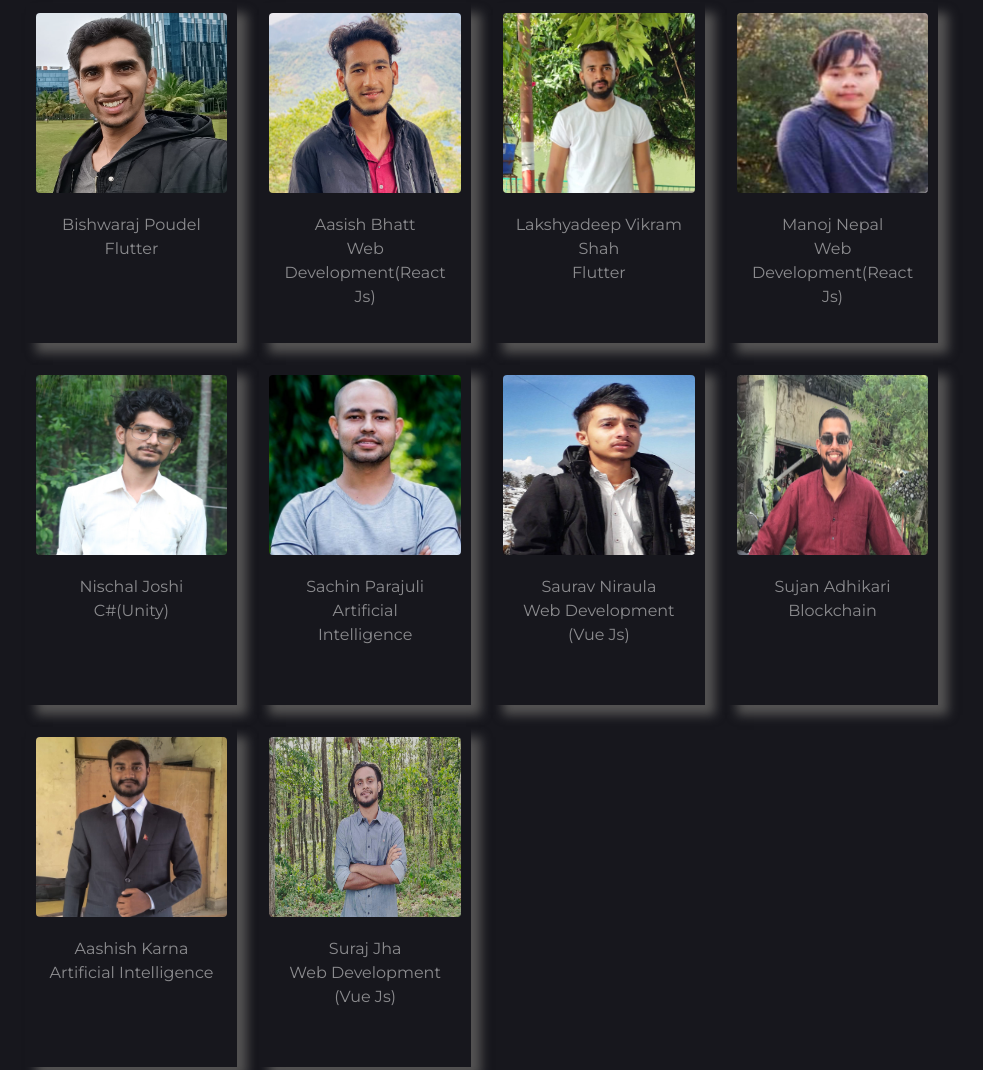
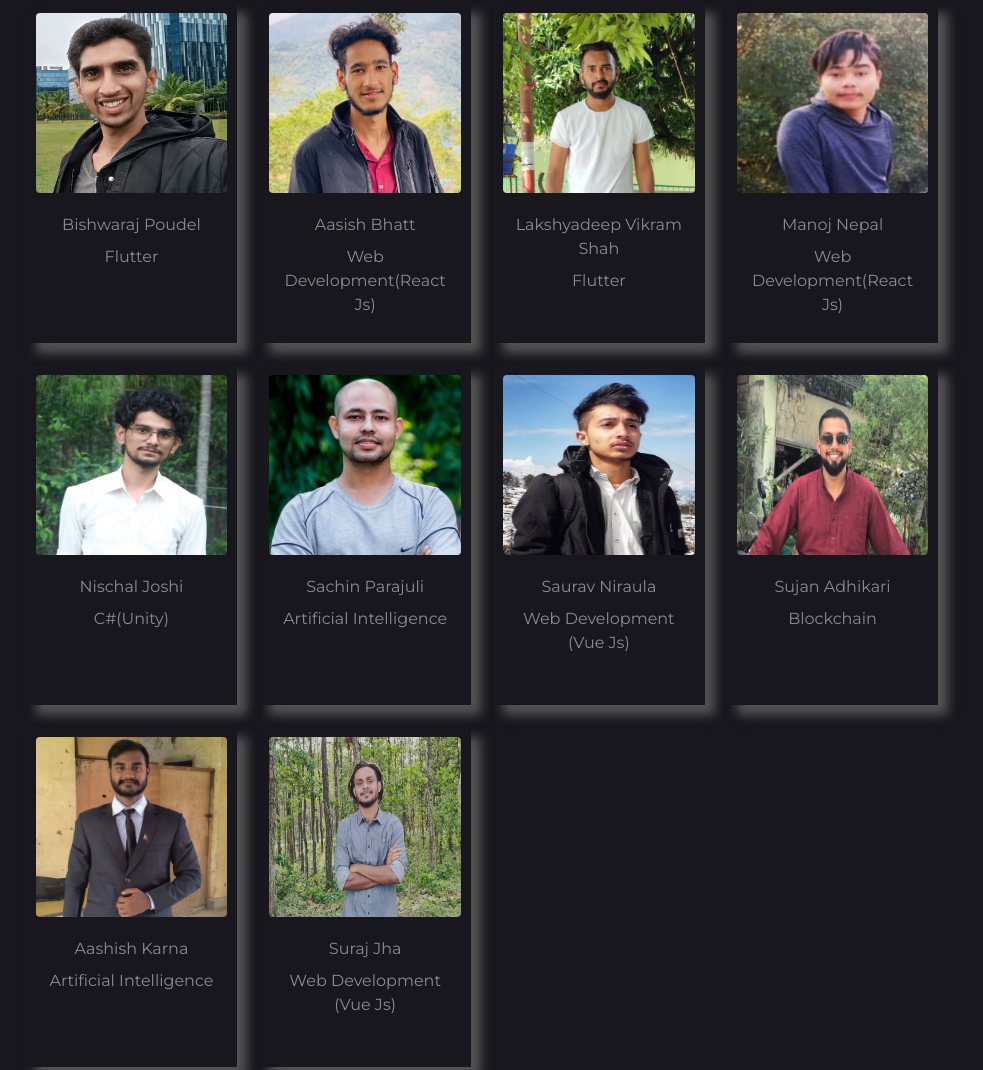
Before and after one commit to delta-ioepc/delta-ioepc, a website: page deltathon/index.html in a window 1280 px wide. Shown: the part 2873-3943 px from the top of the page, without its empty margins (158-1141 px from the left). Drawn offline with Linux system fonts and the light colour scheme.

Commit message:
modified mentor section

```diff
--- a/deltathon/index.html
+++ b/deltathon/index.html
@@ -505,7 +505,7 @@
           <img class=" imgborder" src="../public/Mentors Name/mentors/bishwaraj_poudel.png" alt=""/>
         <div class="textpy">
           <h5 class="  text-[#fff]/50">Bishwaraj Poudel</h5>
-          <p class="  text-[#fff]/50">
+          <p class="py-2  text-[#fff]/50">
             Flutter
           </p>
         </div>
@@ -516,7 +516,7 @@
           <img class="imgborder" src="../public/Mentors Name/mentors/aasish_bhatt.png" alt=""/>
         <div class="textpy">
           <h5 class="  text-[#fff]/50">Aasish Bhatt</h5>
-          <p class=" text-[#fff]/50">
+          <p class="py-2 text-[#fff]/50">
             Web Development(React Js)
           </p>
         </div>
@@ -527,7 +527,7 @@
           <img class="imgborder" src="../public/Mentors Name/mentors/lakshyadeep.png" alt=""/>
         <div class="textpy">
           <h5 class="  text-[#fff]/50">Lakshyadeep Vikram Shah</h5>
-          <p class="  text-[#fff]/50">
+          <p class="py-2  text-[#fff]/50">
             Flutter
           </p>
         </div>
@@ -538,7 +538,7 @@
           <img class="imgborder" src="../public/Mentors Name/mentors/manoj_nepali.png" alt=""/>
         <div class="textpy">
           <h5 class="  text-[#fff]/50">Manoj Nepal</h5>
-          <p class="  text-[#fff]/50">
+          <p class="py-2  text-[#fff]/50">
             Web Development(React Js)
           </p>
         </div>
@@ -548,8 +548,8 @@
       <div class="">
           <img class="imgborder" src="../public/Mentors Name/mentors/nischal_joshi.png" alt=""/>
         <div class="textpy">
-          <h5 class="max-w-[90%] sm:max-w-[80%] md:max-w-[70%] mx-auto  text-[#fff]/50">Nischal Joshi</h5>
-          <p class="max-w-[90%] sm:max-w-[80%] md:max-w-[70%] mx-auto  text-[#fff]/50">
+          <h5 class="  text-[#fff]/50">Nischal Joshi</h5>
+          <p class="py-2  text-[#fff]/50">
             C#(Unity)
           </p>
         </div>
@@ -559,8 +559,8 @@
       <div class="">
           <img class="imgborder" src="../public/Mentors Name/mentors/sachin_parajuli.jpg" alt=""/>
         <div class="textpy">
-          <h5 class="max-w-[90%] sm:max-w-[80%] md:max-w-[70%] mx-auto  text-[#fff]/50">Sachin Parajuli</h5>
-          <p class="max-w-[90%] sm:max-w-[80%] md:max-w-[70%] mx-auto  text-[#fff]/50">
+          <h5 class="  text-[#fff]/50">Sachin Parajuli</h5>
+          <p class=" py-2 text-[#fff]/50">
             Artificial Intelligence
           </p>
         </div>
@@ -571,7 +571,7 @@
           <img class="imgborder" src="../public/Mentors Name/mentors/saurav_niraula.png" alt=""/>
         <div class="textpy">
           <h5 class="  text-[#fff]/50">Saurav Niraula</h5>
-          <p class="  text-[#fff]/50">
+          <p class="py-2  text-[#fff]/50">
             Web Development (Vue Js)
           </p>
         </div>
@@ -582,7 +582,7 @@
           <img class="imgborder" src="../public/Mentors Name/mentors/sujan_adhikari.png" alt=""/>
         <div class="textpy">
           <h5 class="  text-[#fff]/50">Sujan Adhikari</h5>
-          <p class="text-[#fff]/50">
+          <p class="py-2 text-[#fff]/50">
             Blockchain
           </p>
         </div>
@@ -593,7 +593,7 @@
           <img class="imgborder" src="../public/Mentors Name/mentors/aashishkarna.jpg" alt=""/>
         <div class="textpy">
           <h5 class=" text-[#fff]/50">Aashish Karna</h5>
-          <p class=" text-[#fff]/50">
+          <p class="py-2 text-[#fff]/50">
             Artificial Intelligence
           </p>
         </div>
@@ -604,7 +604,7 @@
           <img class="imgborder" src="../public/Mentors Name/mentors/surajjha.jpg" alt=""/>
         <div class="textpy">
           <h5 class=" text-[#fff]/50">Suraj Jha</h5>
-          <p class=" text-[#fff]/50">
+          <p class="py-2 text-[#fff]/50">
              Web Development (Vue Js)
           </p>
         </div>
```
